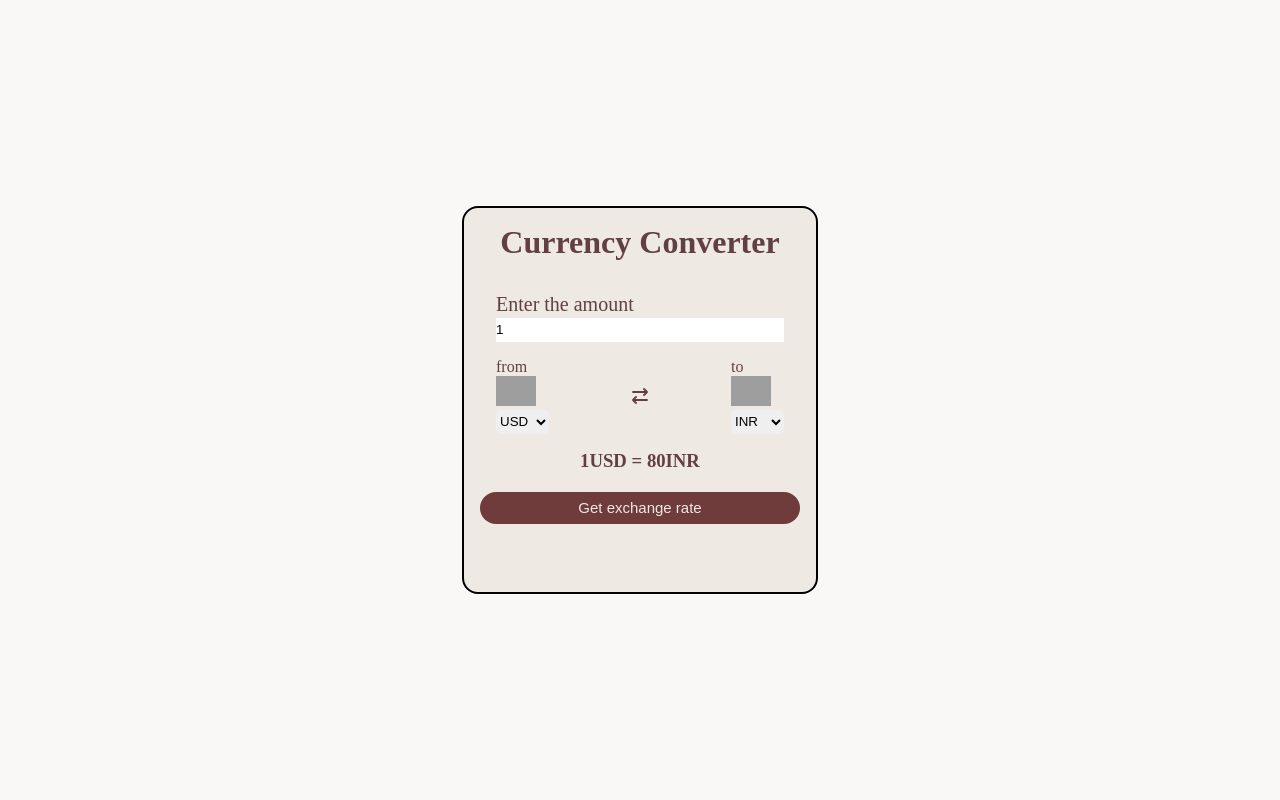
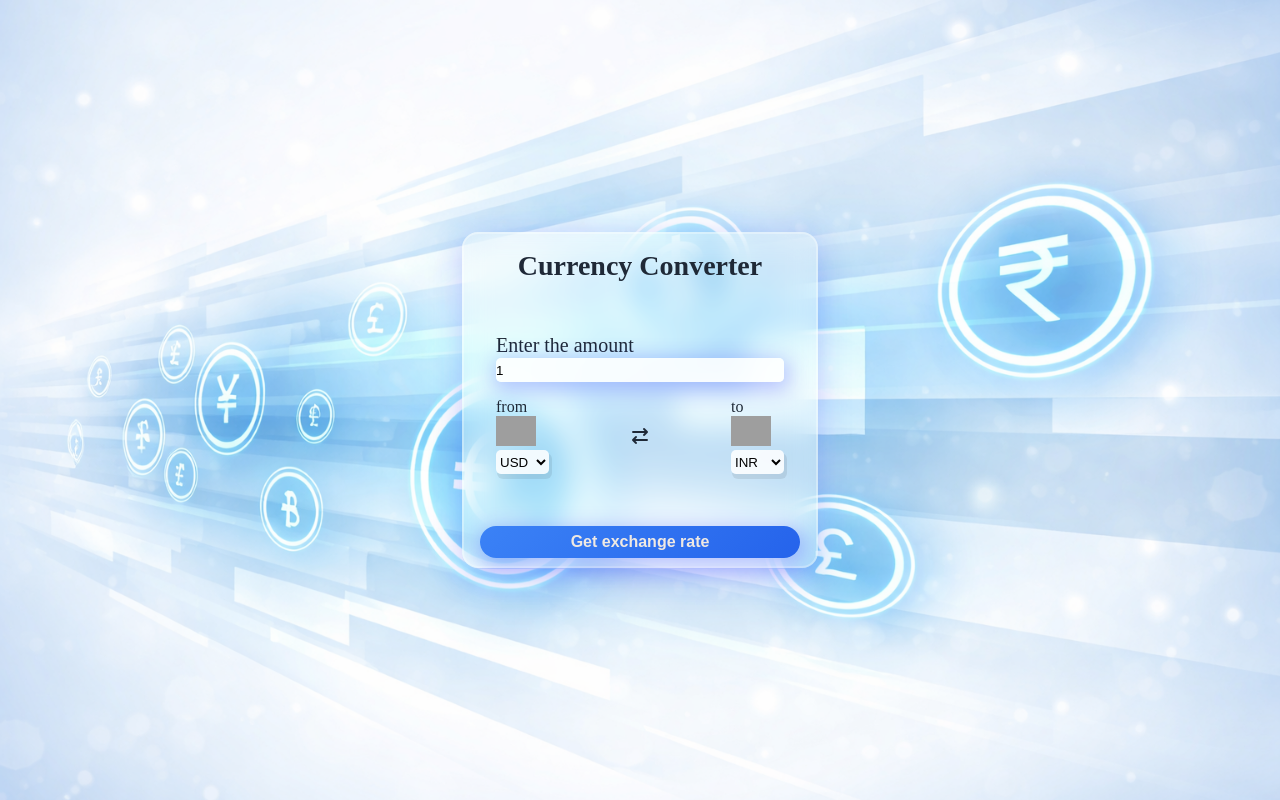
Before and after one commit to shiva0678/Currency-Converter, a plain HTML site: page index.html in a window 1280 px wide. Drawn offline with Linux system fonts and the light colour scheme; grey boxes are pictures that could not be loaded.

Commit message:
improved UI and built swap countries logic

```diff
--- a/index.html
+++ b/index.html
@@ -27,7 +27,7 @@
 
                     </select>
                 </div>
-                <i class="fa-solid fa-arrow-right-arrow-left"></i>
+                <i id="exchange-icon" class="fa-solid fa-arrow-right-arrow-left"></i>
                 <div class="to">
                     <p>to</p>
                     <div class="select_container">
@@ -42,7 +42,7 @@
 
         </form>
         <div class="msg">
-            <h3>1USD = 80INR</h3>
+            <h3></h3>
         </div>
         <button class="btn">Get exchange rate</button>
 
--- a/script.js
+++ b/script.js
@@ -5,6 +5,7 @@ let button = document.querySelector("button");
 let fromCountry = document.querySelector(".from select ");
 let toCountry = document.querySelector(".to select");
 let msg = document.querySelector(".msg h3")
+let exchange = document.querySelector("#exchange-icon")
 
 
 
@@ -60,3 +61,11 @@ const displayRate = async () => {
 
     msg.innerText=`${amtval} ${fromCountry.value} = ${newValue} ${toCountry.value}`;
 }
+exchange.addEventListener("click",()=>{
+    const temp = fromCountry.value;
+    fromCountry.value = toCountry.value;
+    toCountry.value = temp;
+    updateFlag(fromCountry);
+    updateFlag(toCountry);
+    displayRate();
+})
--- a/style.css
+++ b/style.css
@@ -9,18 +9,30 @@ body{
     justify-content: center;
     align-items: center;
     background-color: #F9F8F6;
+    background-image:url("backimg.png") ;
+    background-repeat: no-repeat;
+    background-position: center;
+    background-size: cover;
 
 }
 .container{
-    border: 2px solid black;
-    height: 45vh;
+    border: 2px solid rgba(255,255,255,0.3);
+
     width: 40vh;
-    background-color: #EFE9E3;
+
+    background: rgba(255,255,255,0.25);
+    backdrop-filter: blur(14px);
+    box-shadow: 0 8px 32px rgba(31,38,1355,0.25);
     padding: 1rem;
     padding-bottom: 0.5rem;
     text-align: center;
     border-radius: 1rem;
-    color: #623f40;
+    color: #1f2937;
+}
+.container h1{
+    font-size: 28px;
+    margin-bottom: 20px;
+    font-weight: 700;
 }
 form{
     padding: 1rem;
@@ -29,8 +41,11 @@ form{
 form input,button{
     width:100%;
     border: none;
-    border-radius: 1px;
+    border-radius: 5px;
     height: 1.5rem;
+    outline: none;
+    background: rgba(255, 255, 255, 0.85);
+    box-shadow:  2px 5px 20px 4px rgba(31, 38, 1355, 0.25);;
 }
 
 .selector{
@@ -55,18 +70,35 @@ select{
     width: 100%;
     height: 1.5rem;
     border-radius: 5px;
+    outline: none;
+    background: rgba(255, 255, 255, 0.85);
+    box-shadow:  2px 4px 0 1px rgba(0, 0, 0, 0.08);
 }
 button{
-    background-color: #703B3B;
+    background: linear-gradient(135deg, #3b82f6, #2563eb);
     border-radius: 20px;
     margin-top: 20px;
     color: #EFE9E3;
     height: 2rem;
-    font-size: 15px;
+    font-size: 16px;
+    font-weight: 600;
     cursor: pointer;
     transition: all 0.1s ease;
 }
 button:hover{
-    border: 2px solid #f97f05;
-    transform: scale(1.05);
+    box-shadow: 0 12px 24px rgba(37, 99, 235, 0.4);
+    transform: translateY(-2px);
 }
+.msg{
+    margin-top: 16px;
+    font-weight: 600;
+    color: #111827;
+}
+#exchange-icon {
+  cursor: pointer;
+  transition: transform 0.3s ease;
+}
+
+#exchange-icon:hover {
+  transform: rotate(180deg) scale(1.3);
+}
```
Also changed, not shown: backimg.png (added).
